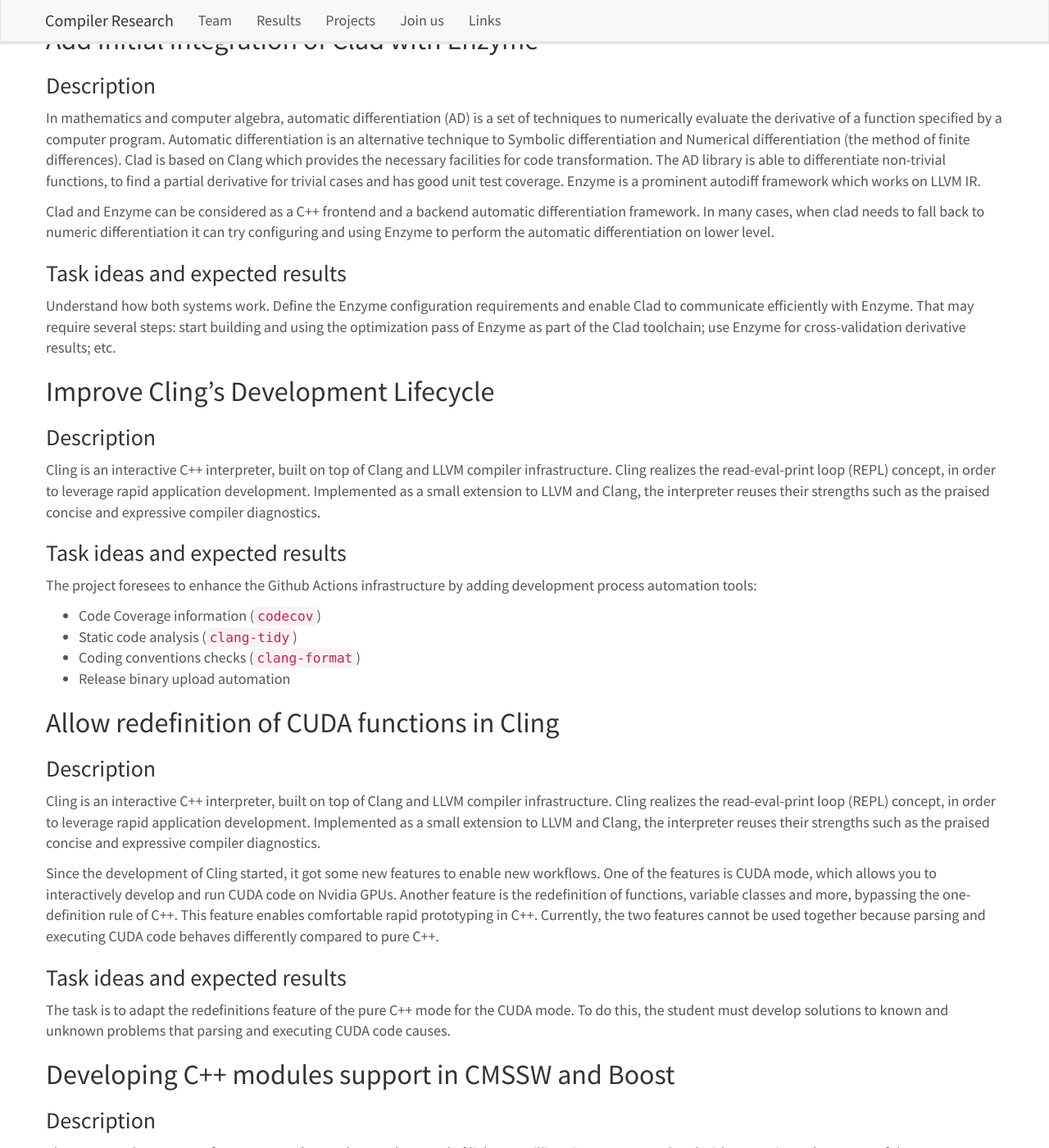
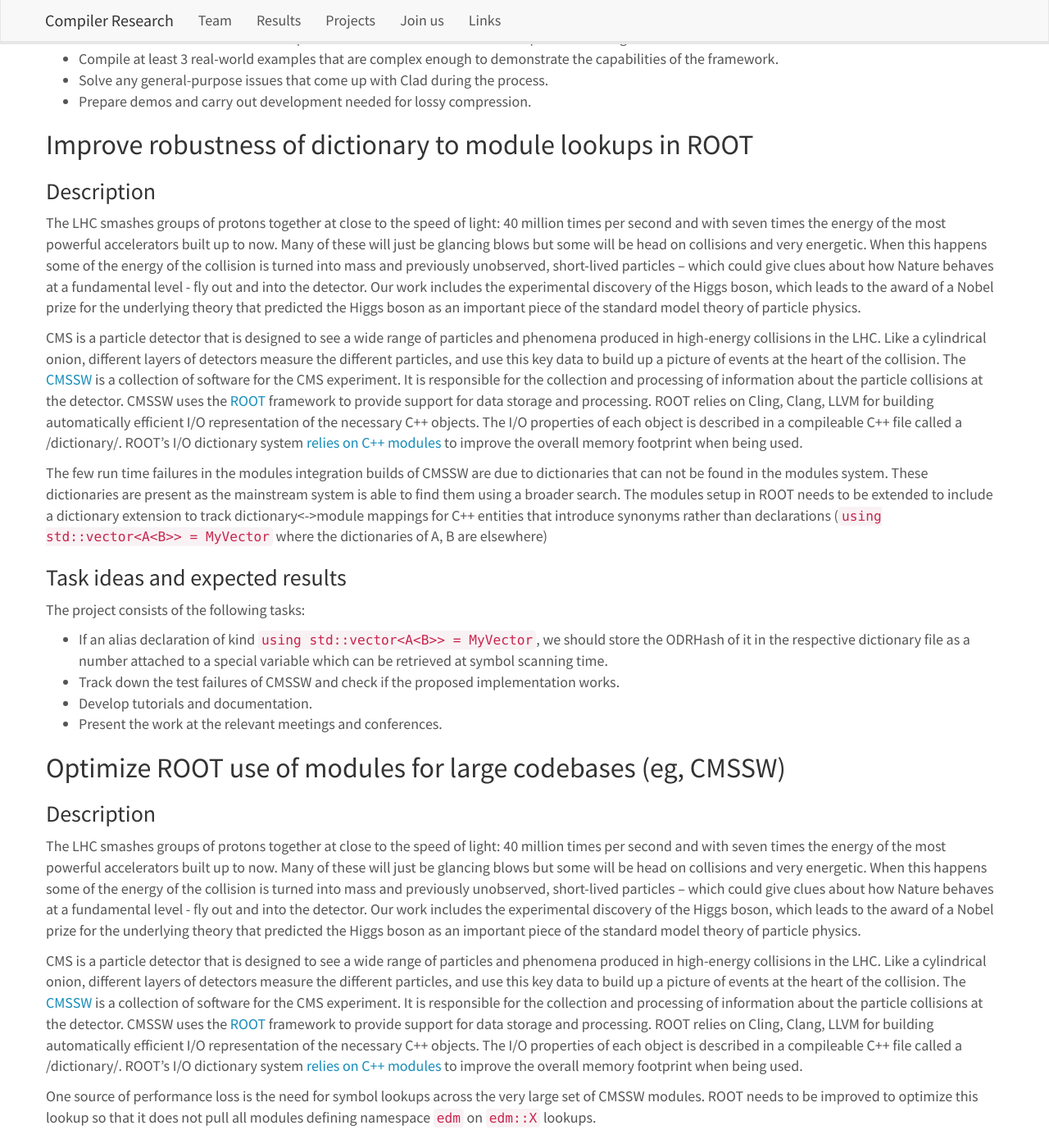
Before and after one commit to vgvassilev/clad, a Jekyll site: the page built from _pages/open_projects.md, in a window 1280 px wide and 1400 px high, scrolled down 6623 px. Shown: the whole window at 82% size. Built offline with Jekyll 4.4.1, drawn with Linux system fonts in a browser that asks for light colours; nearby versions of some CDN libraries; a style sheet for code colours, icons or effects is not loaded; some of the changed text lies outside the part shown.

Commit message:
Add the ROOT-specific projects

```diff
--- a/_data/openprojectlist.yml
+++ b/_data/openprojectlist.yml
@@ -260,6 +260,98 @@
         the capabilities of the framework.
       * Solve any general-purpose issues that come up with Clad during the process.
       * Prepare demos and carry out development needed for lossy compression.
+
+- name: "Improve robustness of dictionary to module lookups in ROOT"
+  description: |
+    The LHC smashes groups of protons together at close to the speed of light:
+    40 million times per second and with seven times the energy of the most
+    powerful accelerators built up to now. Many of these will just be glancing
+    blows but some will be head on collisions and very energetic. When this
+    happens some of the energy of the collision is turned into mass and
+    previously unobserved, short-lived particles – which could give clues
+    about how Nature behaves at a fundamental level - fly out and into the
+    detector. Our work includes the experimental discovery of the Higgs boson,
+    which leads to the award of a Nobel prize for the underlying theory that
+    predicted the Higgs boson as an important piece of the standard model
+    theory of particle physics.
+
+    CMS is a particle detector that is designed to see a wide range of
+    particles and phenomena produced in high-energy collisions in the LHC.
+    Like a cylindrical onion, different layers of detectors measure the
+    different particles, and use this key data to build up a picture of events
+    at the heart of the collision. The
+    [CMSSW](https://github.com/cms-sw/cmssw/) is a collection of software for
+    the CMS experiment. It is responsible for the collection and processing of
+    information about the particle collisions at the detector. CMSSW uses
+    the [ROOT](root.cern/) framework to provide support for data storage and
+    processing. ROOT relies on Cling, Clang, LLVM for building automatically
+    efficient I/O representation of the necessary C++ objects. The I/O
+    properties of each object is described in a compileable C++ file called
+    a /dictionary/. ROOT's I/O dictionary system
+    [relies on C++ modules](https://github.com/root-project/root/blob/master/README/README.CXXMODULES.md)
+    to improve the overall memory footprint when being used.
+
+    The few run time failures in the modules integration builds of CMSSW are
+    due to dictionaries that can not be found in the modules system. These
+    dictionaries are present as the mainstream system is able to find them
+    using a broader search. The modules setup in ROOT needs to be extended to
+    include a dictionary extension to track dictionary<->module mappings for
+    C++ entities that introduce synonyms rather than declarations
+    (`using std::vector<A<B>> = MyVector` where the dictionaries of A, B are
+    elsewhere)
+  tasks: |
+    The project consists of the following tasks:
+      * If an alias declaration of kind `using std::vector<A<B>> = MyVector`, we
+        should store the ODRHash of it in the respective dictionary file as a
+        number attached to a special variable which can be retrieved at symbol
+        scanning time.
+      * Track down the test failures of CMSSW and check if the proposed
+        implementation works.
+      * Develop tutorials and documentation.
+      * Present the work at the relevant meetings and conferences.
+
+- name: "Optimize ROOT use of modules for large codebases (eg, CMSSW)"
+  description: |
+    The LHC smashes groups of protons together at close to the speed of light:
+    40 million times per second and with seven times the energy of the most
+    powerful accelerators built up to now. Many of these will just be glancing
+    blows but some will be head on collisions and very energetic. When this
+    happens some of the energy of the collision is turned into mass and
+    previously unobserved, short-lived particles – which could give clues
+    about how Nature behaves at a fundamental level - fly out and into the
+    detector. Our work includes the experimental discovery of the Higgs boson,
+    which leads to the award of a Nobel prize for the underlying theory that
+    predicted the Higgs boson as an important piece of the standard model
+    theory of particle physics.
+
+    CMS is a particle detector that is designed to see a wide range of
+    particles and phenomena produced in high-energy collisions in the LHC.
+    Like a cylindrical onion, different layers of detectors measure the
+    different particles, and use this key data to build up a picture of events
+    at the heart of the collision. The
+    [CMSSW](https://github.com/cms-sw/cmssw/) is a collection of software for
+    the CMS experiment. It is responsible for the collection and processing of
+    information about the particle collisions at the detector. CMSSW uses
+    the [ROOT](root.cern/) framework to provide support for data storage and
+    processing. ROOT relies on Cling, Clang, LLVM for building automatically
+    efficient I/O representation of the necessary C++ objects. The I/O
+    properties of each object is described in a compileable C++ file called
+    a /dictionary/. ROOT's I/O dictionary system
+    [relies on C++ modules](https://github.com/root-project/root/blob/master/README/README.CXXMODULES.md)
+    to improve the overall memory footprint when being used.
+
+    One source of performance loss is the need for symbol lookups across the
+    very large set of CMSSW modules. ROOT needs to be improved to optimize this
+    lookup so that it does not pull all modules defining namespace `edm` on
+    `edm::X` lookups.
+  tasks: |
+    The project consists of the following tasks:
+      * Develop an extension to the `GlobalModuleIndex` infrastructure in clang
+        which keeps track of the `DeclKind` of the identifiers so that we can
+        later ignore the identifiers that declare a namespace.
+      * Track down the test failures of CMSSW and check if the proposed
+        implementation works.
+      * Develop tutorials and documentation.
       * Present the work at the relevant meetings and conferences.
 
 - name: "Enhance the incremental compilation error recovery in clang and clang-repl"
```
